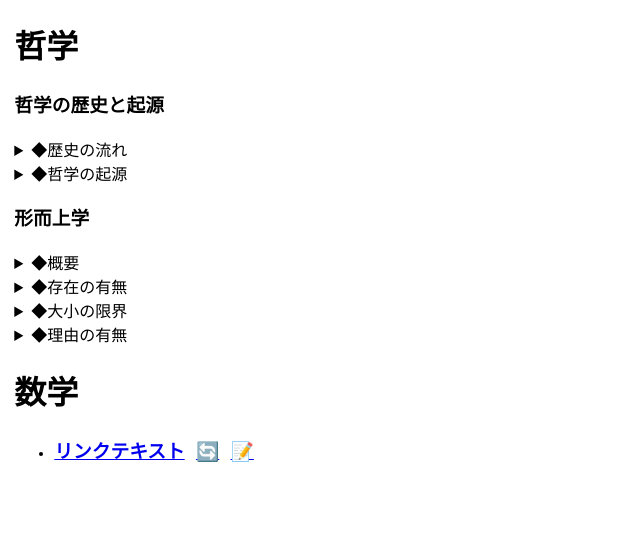
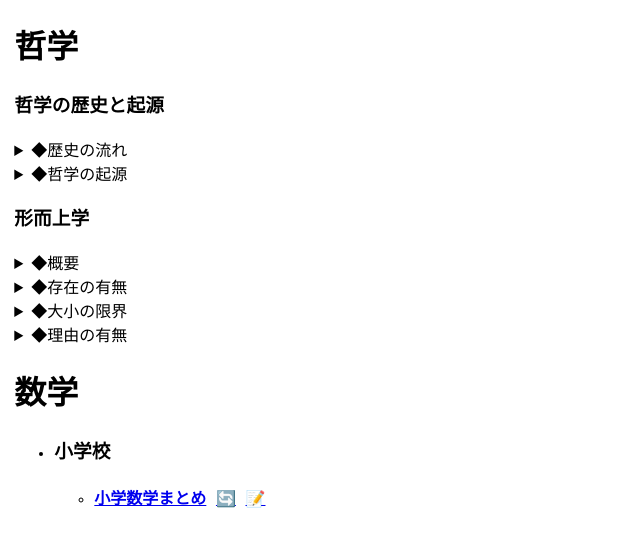
Before and after one commit to zoldof/algo-notes-ci, a Jekyll site: the page built from docs/menu/menu.md, in a window 1280 px wide. Shown: the top 547 px of the page, without its empty margins (0-640 px from the left). Built offline with Jekyll 4.4.1, drawn with Linux system fonts in a browser that asks for light colours; nearby versions of some CDN libraries; our own code applies the rules of GitHub Pages for plain Markdown files; library files that are not in the unit come from our copies.

Commit message:
Update menu.md

```diff
--- a/docs/menu/menu.md
+++ b/docs/menu/menu.md
@@ -46,4 +46,5 @@
 </details>
 
 # 数学
-- ### <a href="https://zoldof.github.io/algo-notes/shougaku/" target="_blank">リンクテキスト</a> <a href="https://github.com/zoldof/algo-notes-ci/commits/main/docs/dist/shougaku/index.md" target="_blank">🔄</a> <a href="https://github.com/zoldof/algo-notes-ci/edit/main/docs/dist/shougaku/index.md" target="_blank">📝</a>
+- ### 小学校
+  - #### <a href="https://zoldof.github.io/algo-notes/shougaku/" target="_blank">小学数学まとめ</a> <a href="https://github.com/zoldof/algo-notes-ci/commits/main/docs/dist/shougaku/index.md" target="_blank">🔄</a> <a href="https://github.com/zoldof/algo-notes-ci/edit/main/docs/dist/shougaku/index.md" target="_blank">📝</a>
```
